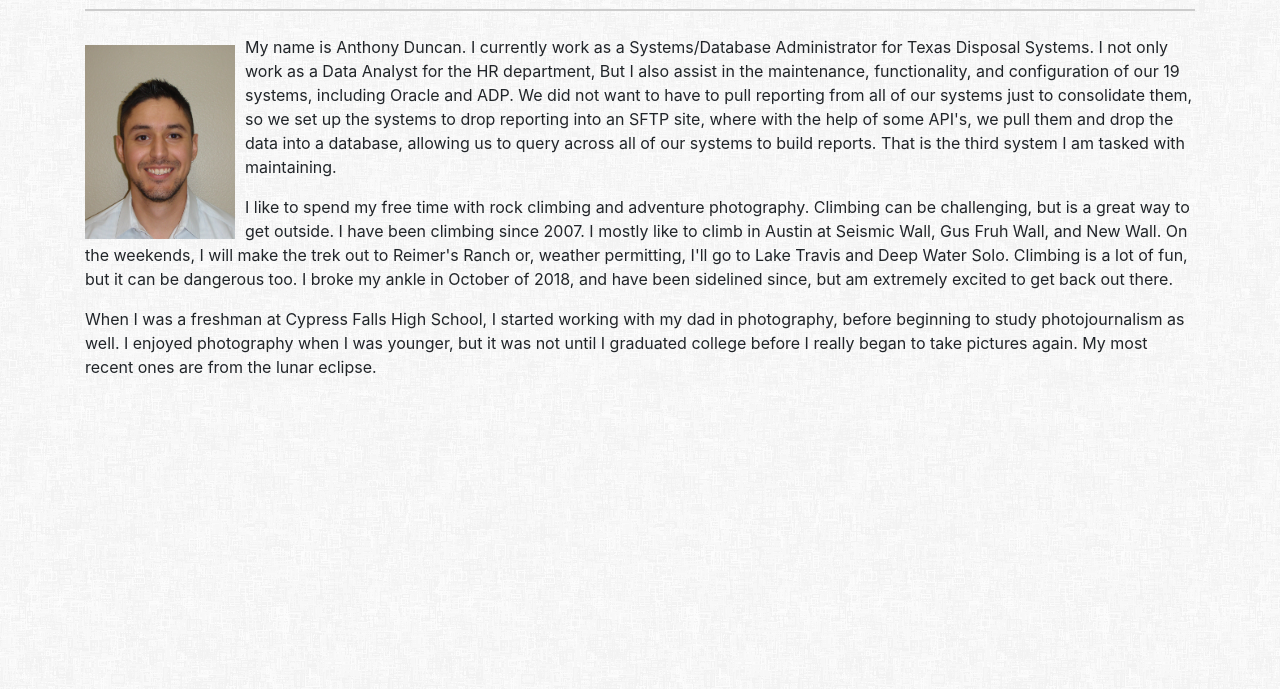
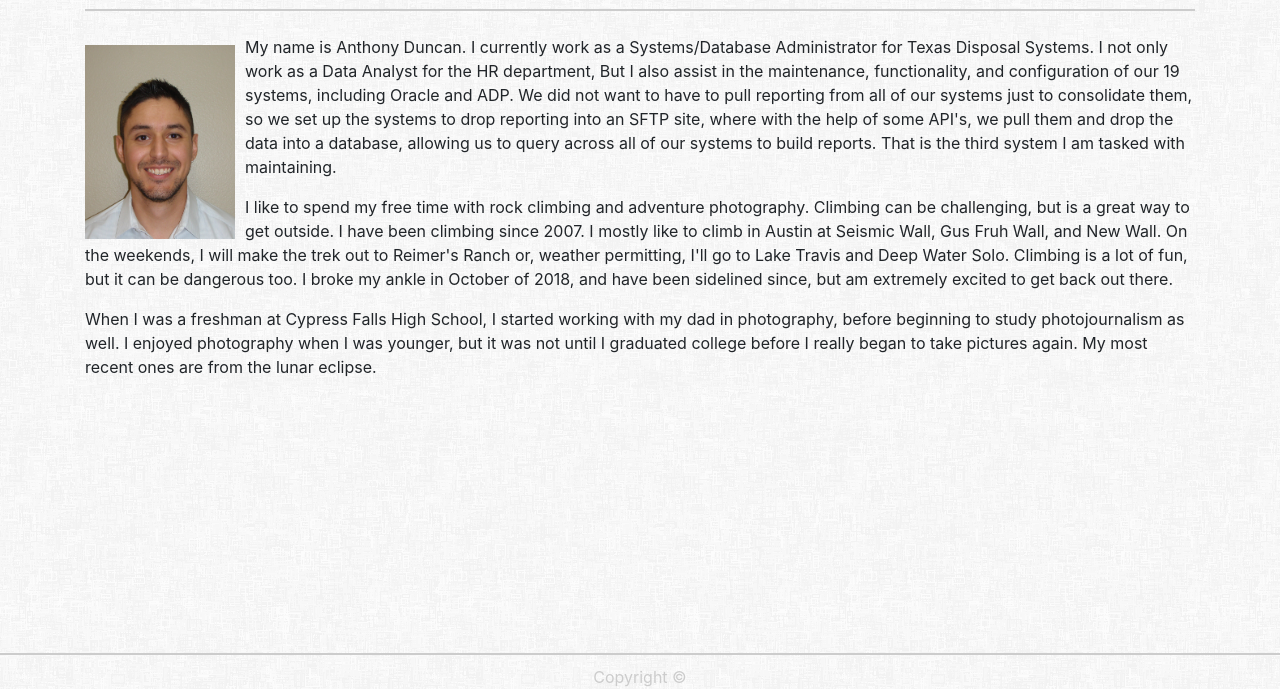
Before and after one commit to AMDLnghrns/Bootstrap-Portfolio, a plain HTML site: page index.html in a window 1280 px wide. Shown: the part 111-800 px from the top of the page. Drawn offline with nearby package versions, Linux system fonts and the light colour scheme.

Commit message:
Minor adjustments

```diff
--- a/assets/style.css
+++ b/assets/style.css
@@ -28,16 +28,16 @@ body {
 footer {
     clear: both;
     overflow: auto;
-    padding-top: 40px;
+    padding-top: 10px;
     /* padding-left: 20px; */
     /* padding-right: 20px; */
     width: 100%;
     /* font-size: 12px; */
-    color: #c0c0c0;
-    background-color: #666666;
+    color: #cccccc;
+    /* background-color: #666666; */
     /* margin-top: 10px; */
     text-align: center;
-    /* border-top: solid #4aaaa5 5px; */
+    border-top: solid #cccccc 2px;
     position: fixed;
     left: 0;
     bottom: 0;
@@ -54,15 +54,6 @@ footer {
     transform: rotate(180deg)
 }
 
-/* #submit {
-    background-color: #4aaaa5;
-    width: 90px;
-    height: 33px;
-    border: none;
-    color: #ffffff;
-    font-size: 13px;
-} */
-
 @media screen and (max-width: 980px) {
     html {
         overflow-x: scroll;
--- a/index.html
+++ b/index.html
@@ -54,9 +54,9 @@
         </p>
     </div>
 
-    <!-- <footer>
+    <footer>
         Copyright &copy;
-    </footer> -->
+    </footer>
 
     <script src="https://code.jquery.com/jquery-3.3.1.slim.min.js" integrity="sha384-q8i/X+965DzO0rT7abK41JStQIAqVgRVzpbzo5smXKp4YfRvH+8abtTE1Pi6jizo"
         crossorigin="anonymous"></script>
```
Also changed, not shown: contact.html (+0 -3 lines).
